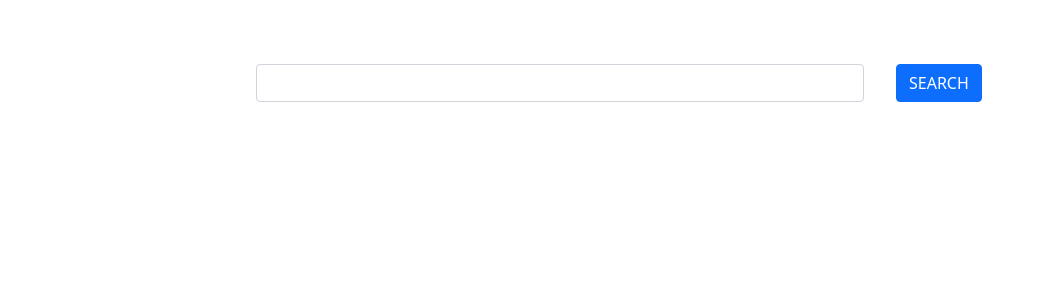
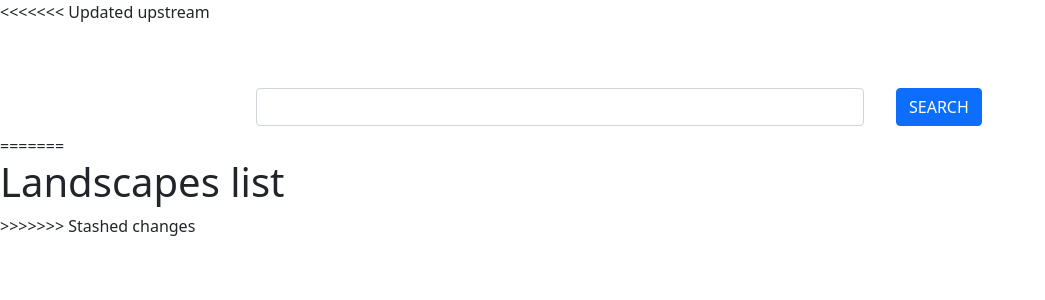
Before and after one commit to agarwalarjun123/a_view_for_you, a Django app: page /landscape/ in a window 1280 px wide. Shown: the part 104-404 px from the top of the page, without its empty margins (0-1045 px from the left). Run offline with Django 3.2, Linux system fonts and the light colour scheme; data that the repository does not hold is empty; some libraries are stand-ins or nearby versions.

Commit message:
hotfix: merge

```diff
--- a/templates/landscape/index.html
+++ b/templates/landscape/index.html
@@ -8,6 +8,7 @@
 {% endblock %}
 
 {% block body_block %}
+<<<<<<< Updated upstream
   <div class="mb-2">
       <div class="search-container">
         <div class="search-box">
@@ -25,6 +26,10 @@
   </div>
 
 
+=======
+    <h1>Landscapes list</h1>
+
+>>>>>>> Stashed changes
     <ul>
     <!-- {% if landscapes %}
         {% for l in landscapes %}
```
